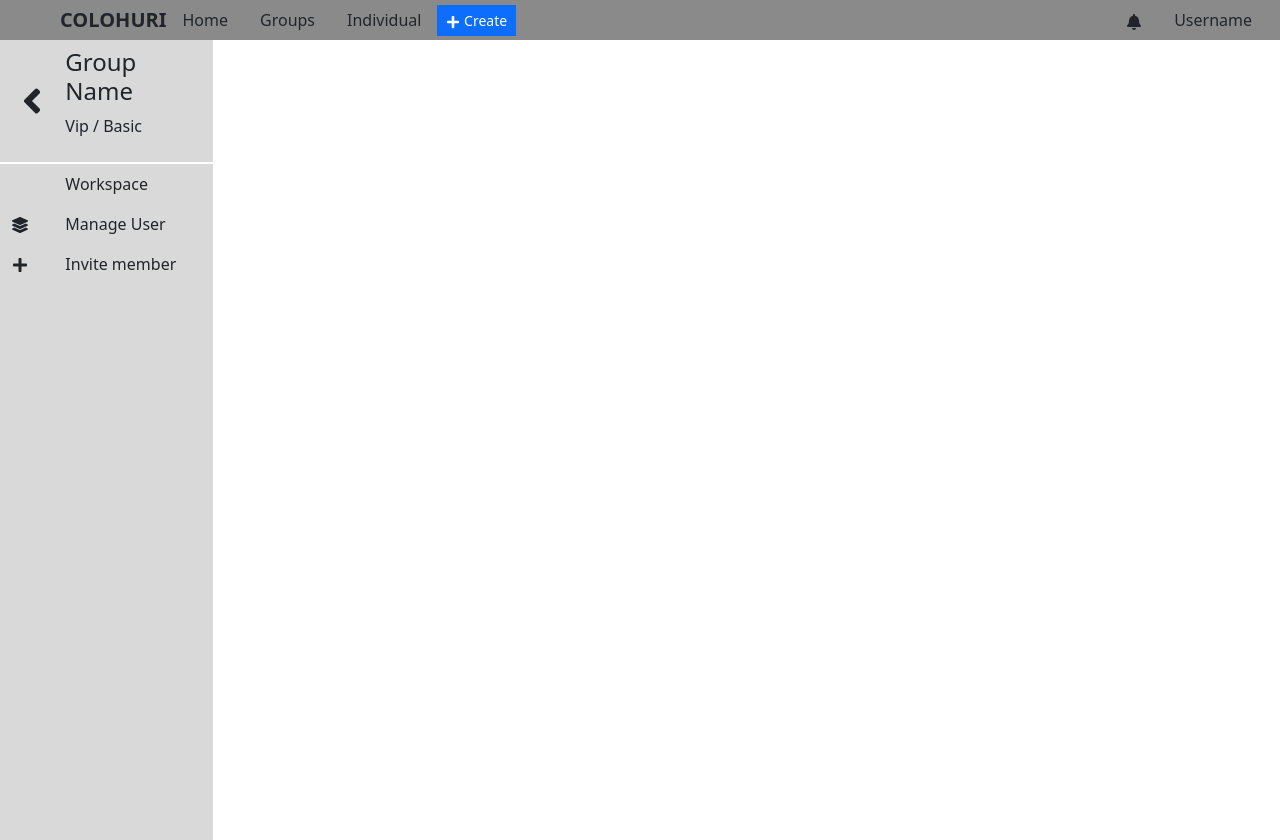
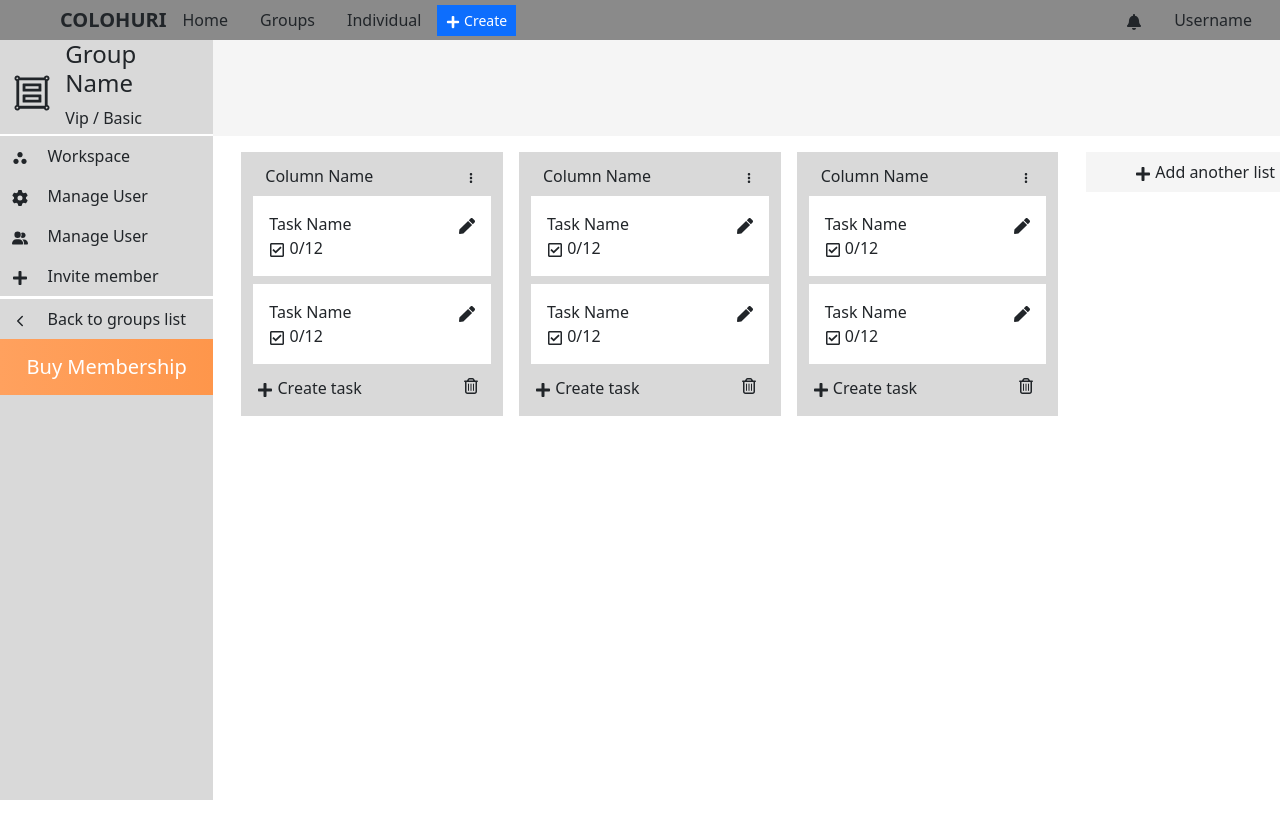
Before and after one commit to anhpham03092003/SDN302, a React (Create React App) app in the folder sdn302/: page / in a window 1280 px wide. After the commit the page ends 800 px from the top, so only its background shows below. Built offline with nearby package versions, Linux system fonts and the light colour scheme.

Commit message:
feature <GroupColumn,GroupSpace,GroupTask>

```diff
--- a/sdn302/src/App.css
+++ b/sdn302/src/App.css
@@ -6,10 +6,59 @@
   display: none !important;
 }
 
-.header-background{
+.background-color-primary{
   background-color: #8a8a8a !important;
 }
 
-.slide-bar-background{
+.background-color-secondary{
   background-color: #D9D9D9 !important;
 }
+
+.background-color-third{
+  background-color: #F5F5F5 !important;
+}
+.btn-membership {
+  background: linear-gradient(270deg, var(--ds-background-accent-purple-bolder, #FE964B) 0%, var(--ds-background-neutral-bold-pressed, #ffa15e) 100%);
+
+}
+
+.btn-membership:hover {
+  background: linear-gradient(270deg, var(--ds-background-neutral-bold-pressed, #ffa15e) 0%, var(--ds-background-accent-purple-bolder, #FE964B) 100%);
+  cursor: pointer;
+}
+
+.sidebar-items:hover{
+  background-color: #8a8a8a !important;
+  cursor: pointer;
+}
+
+.sidebar-active{
+  background-color: #8a8a8a !important;
+}
+
+.background-hover:hover{
+  background-color: #8a8a8a !important;
+  cursor: pointer;
+}
+
+.item-hover:hover{
+  color: #FE964B;
+  cursor: pointer;
+}
+
+.cursor-pointer{
+  cursor: pointer;
+}
+
+.vh-5{
+  height:5vh !important;
+}
+.vh-83{
+  height: 83vh !important;
+}
+.vh-95{
+  height: 95vh !important;
+}
+.vh-12{
+  height: 12vh !important;
+}
--- a/sdn302/src/App.js
+++ b/sdn302/src/App.js
@@ -1,16 +1,25 @@
 import { Col, Container, Row } from 'react-bootstrap';
 import './App.css';
 import Header from './Components/Header';
-import GroupSlideBar from './Components/GroupSlideBar';
+import GroupSlideBar from './Components/GroupSideBar';
+import GroupSpace from './Components/GroupSpace';
 
 
 function App() {
   return (
     <div className="App">
-      <Header/>
+      <Header />
       <Container fluid>
         <Row>
-          <Col md={2}  className='slide-bar-background vh-100'><GroupSlideBar/></Col>
+          <Col md={2} className='background-color-secondary vh-95'><GroupSlideBar /></Col>
+          <Col md={10} className=''>
+            <Row className='group-header background-color-third vh-12'>
+
+            </Row>
+            <Row>
+              <GroupSpace/>
+            </Row>
+          </Col>
         </Row>
       </Container>
     </div>
--- /dev/null
+++ b/sdn302/src/Components/GroupColumn.jsx
@@ -0,0 +1,30 @@
+import React from 'react'
+import { Col, Container, Row } from 'react-bootstrap'
+import { FaPlus } from 'react-icons/fa';
+import { FaRegTrashCan } from 'react-icons/fa6';
+import { IoMdMore } from "react-icons/io";
+import GroupTask from './GroupTask';
+function GroupColumn() {
+    return (
+        <Container fluid className='py-1'>
+            <Row className='my-2'>
+                <Col md={9} className='text-start'><p className='m-0'>Column Name</p></Col>
+                <Col md={3} className='text-end item-hover'><IoMdMore/></Col>
+            </Row>
+
+            <Row className='my-2'>
+                <GroupTask/>
+            </Row>
+            <Row className='my-2'>
+                <GroupTask/>
+            </Row>
+
+            <Row className='my-2'>
+                <Col md={9} className='text-start background-hover p-1'><p className='m-0'> <FaPlus/>  Create task</p></Col>
+                <Col md={3} className='text-end'><FaRegTrashCan className='item-hover' /></Col>
+            </Row>
+        </Container>
+    )
+}
+
+export default GroupColumn
--- /dev/null
+++ b/sdn302/src/Components/GroupSideBar.jsx
@@ -0,0 +1,57 @@
+import React from 'react'
+import { Col, Row } from 'react-bootstrap'
+import { FaAngleLeft, FaAngleRight, FaLayerGroup, FaPlus } from 'react-icons/fa'
+import { FaGear, FaUserGroup } from "react-icons/fa6"
+import { MdWorkspaces } from "react-icons/md"
+import { AiOutlineGroup } from "react-icons/ai";
+import { IoChevronBackOutline } from "react-icons/io5";
+function GroupSideBar() {
+    return (
+        <div>
+            <Row className='vh-12 border-2  border-bottom border-white'>
+                <Col className='align-content-center text-start' md={3}><AiOutlineGroup className='display-6' /></Col>
+                <Col className='align-content-center text-start' md={9}>
+                    <h4>Group Name</h4>
+                    <p>Vip / Basic</p>
+                </Col>
+            </Row>
+            <Row className='py-2 sidebar-items'>
+                <Col className='align-content-center text-start' md={2}><MdWorkspaces/></Col>
+                <Col className='align-content-center text-start' md={10}>
+                    <p className='m-0'>Workspace</p>
+                </Col>
+            </Row>
+            <Row className='py-2 sidebar-items'>
+                <Col className='align-content-center text-start' md={2}><FaGear/></Col>
+                <Col className='align-content-center text-start' md={10}>
+                    <p className='m-0'> Manage User</p>
+                </Col>
+            </Row>
+            <Row className='py-2 sidebar-items'>
+                <Col className='align-content-center text-start' md={2}><FaUserGroup/></Col>
+                <Col className='align-content-center text-start' md={10}>
+                    <p className='m-0'> Manage User</p>
+                </Col>
+            </Row>
+            <Row className='py-2 sidebar-items border-bottom border-3 border-white'>
+                <Col className='align-content-center text-start' md={2}><FaPlus/></Col>
+                <Col className='align-content-center text-start' md={10}>
+                    <p className='m-0'> Invite member</p>
+                </Col>
+            </Row>
+            <Row className='py-2 sidebar-items'>
+                <Col className='align-content-center text-start' md={2}><IoChevronBackOutline/></Col>
+                <Col className='align-content-center text-start' md={10}>
+                    <p className='m-0'> Back to groups list</p>
+                </Col>
+            </Row>
+            <Row className='py-3 btn-membership'>
+                <Col className='align-content-center text-center text-white ' md={12}>
+                    <h5 className='m-0'> Buy Membership</h5>
+                </Col>
+            </Row>
+        </div>
+    )
+}
+
+export default GroupSideBar
--- a/sdn302/src/Components/GroupSlideBar.jsx
+++ /dev/null
@@ -1,37 +0,0 @@
-import React from 'react'
-import { Col, Row } from 'react-bootstrap'
-import { FaAngleLeft, FaAngleRight, FaLayerGroup, FaPlus } from 'react-icons/fa'
-
-function GroupSlideBar() {
-    return (
-        <div>
-            <Row className='py-2 border-2  border-bottom border-white'>
-                <Col className='align-content-center text-start' md={3}><FaAngleLeft className='display-6' /></Col>
-                <Col className='align-content-center text-start' md={9}>
-                    <h4>Group Name</h4>
-                    <p>Vip / Basic</p>
-                </Col>
-            </Row>
-            <Row className='py-2'>
-                <Col className='align-content-center text-start' md={3}></Col>
-                <Col className='align-content-center text-start' md={9}>
-                    <p className='m-0'>Workspace</p>
-                </Col>
-            </Row>
-            <Row className='py-2'>
-                <Col className='align-content-center text-start' md={3}><FaLayerGroup/></Col>
-                <Col className='align-content-center text-start' md={9}>
-                    <p className='m-0'> Manage User</p>
-                </Col>
-            </Row>
-            <Row className='py-2'>
-                <Col className='align-content-center text-start' md={3}><FaPlus/></Col>
-                <Col className='align-content-center text-start' md={9}>
-                    <p className='m-0'> Invite member</p>
-                </Col>
-            </Row>
-        </div>
-    )
-}
-
-export default GroupSlideBar
--- /dev/null
+++ b/sdn302/src/Components/GroupSpace.jsx
@@ -0,0 +1,23 @@
+import React from 'react'
+import { Col, Container, Row } from 'react-bootstrap'
+import GroupColumn from './GroupColumn'
+import { FaPlus } from 'react-icons/fa'
+
+function GroupSpace() {
+    return (
+        <Container fluid className='overflow-auto vh-83'>
+
+            <Row className='flex-nowrap mt-3 ms-2'>
+                <Col md={3} className='mx-2 background-color-secondary'><GroupColumn /></Col>
+                <Col md={3} className='mx-2 background-color-secondary'><GroupColumn /></Col>
+                <Col md={3} className='mx-2 background-color-secondary'><GroupColumn /></Col>
+                <Col md={3} className='mx-2 '>
+                    <p className='p-2 background-color-third background-hover '><FaPlus/>     Add another list</p>
+                </Col>
+
+            </Row>
+        </Container>
+    )
+}
+
+export default GroupSpace
--- /dev/null
+++ b/sdn302/src/Components/GroupTask.jsx
@@ -0,0 +1,20 @@
+import React from 'react'
+import { Col, Container, Row } from 'react-bootstrap'
+import { FaCheckSquare, FaPen, FaRegCheckSquare } from 'react-icons/fa'
+
+function GroupTask() {
+    return (
+        <Container className='bg-white p-3 cursor-pointer'>
+            <Row>
+                <Col md={9} className='text-start'><p className='m-0'>Task Name</p></Col>
+                <Col md={3} className='text-end'><FaPen className='item-hover'/></Col>
+            </Row>
+            <Row>
+                <Col><p className='m-0 text-start'><FaRegCheckSquare/>   0/12</p></Col>
+
+            </Row>
+        </Container>
+    )
+}
+
+export default GroupTask
--- a/sdn302/src/Components/Header.jsx
+++ b/sdn302/src/Components/Header.jsx
@@ -4,7 +4,7 @@ import {Link} from 'react-router-dom'
 import { FaArrowRight, FaBell, FaNutritionix, FaPen, FaPlus, FaUser } from "react-icons/fa";
 function Header() {
     return (
-        <Container fluid className='d-flex justify-content-between header-background'>
+        <Container fluid className='d-flex justify-content-between background-color-primary vh-5'>
             <Nav className=''>
                 <Nav.Item className='ps-5 text-dark align-content-center'>
                     <Link to="/" className='fw-bolder text-decoration-none text-dark '><h5 className='fw-bolder m-0 '>COLOHURI</h5></Link>
--- a/sdn302/src/index.js
+++ b/sdn302/src/index.js
@@ -12,7 +12,7 @@ root.render(
 
    <App />
 
-</BrowserRouter>
+    </BrowserRouter>
   </React.StrictMode>
 );
 
```
